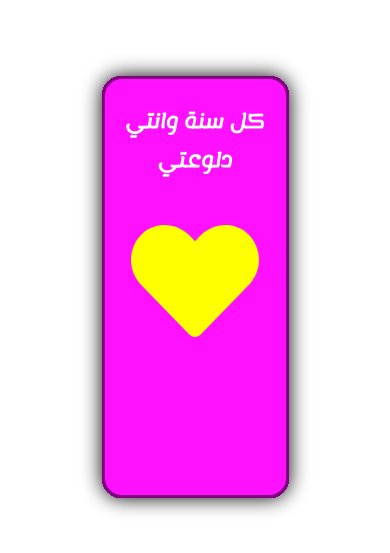
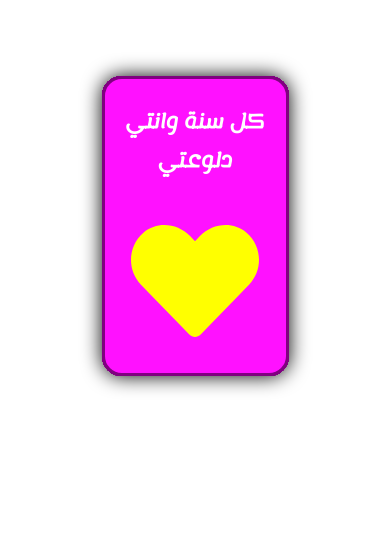
Before and after one commit to hooda179/gift-album, a plain HTML site: page gift album/index.html in a window 390 px wide. Shown: the part 135-688 px from the top of the page. Drawn offline with Linux system fonts and the light colour scheme.

Commit message:
Update style.css

```diff
--- a/gift album/css/style.css
+++ b/gift album/css/style.css
@@ -148,7 +148,7 @@ img {
 @media screen and (max-width: 1100px) {
   .album {
     width: 50%;
-    height: 50vh;
+    height: 300px;
     margin: 25vh auto;
   }
   p {
```
